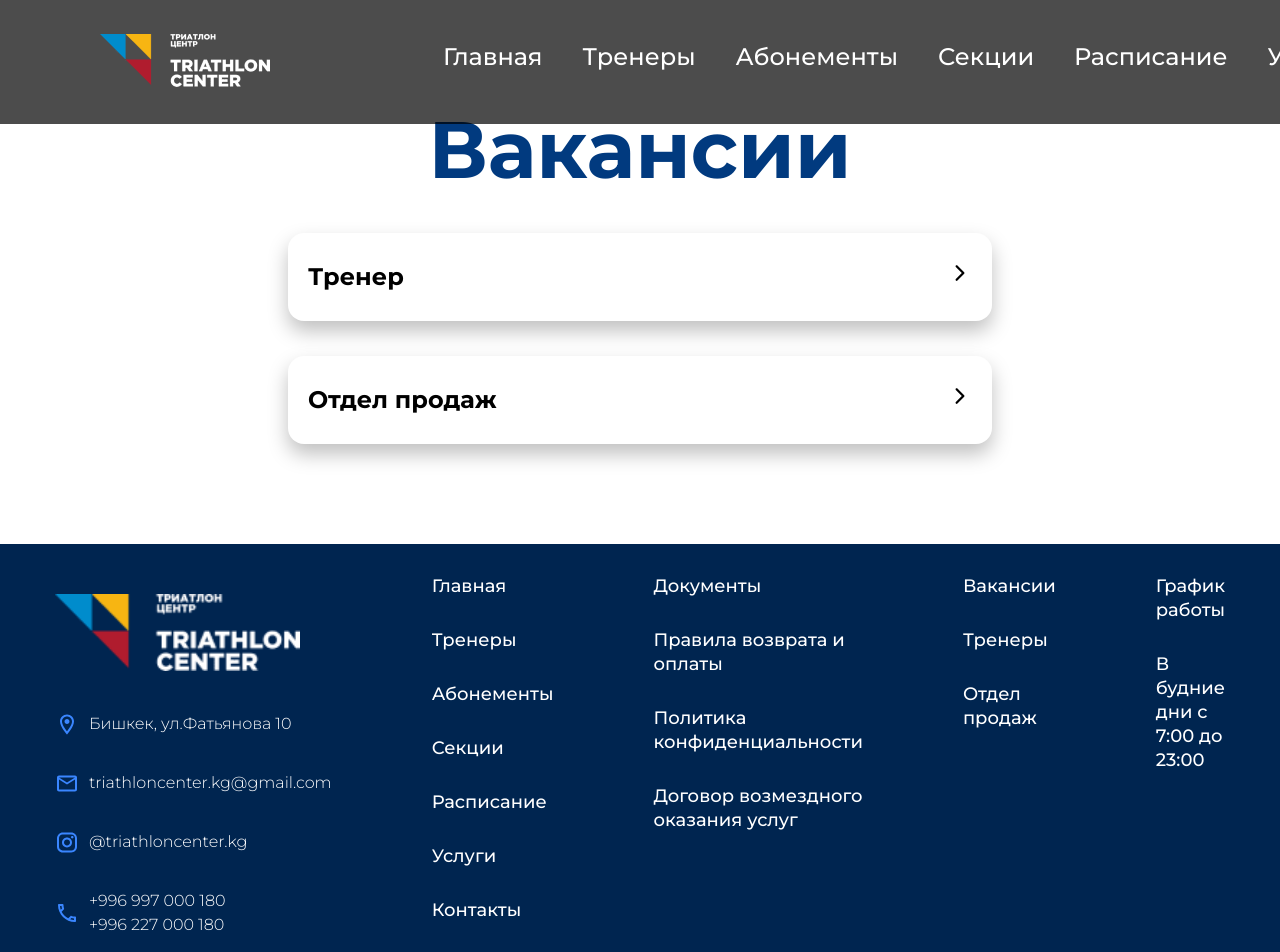
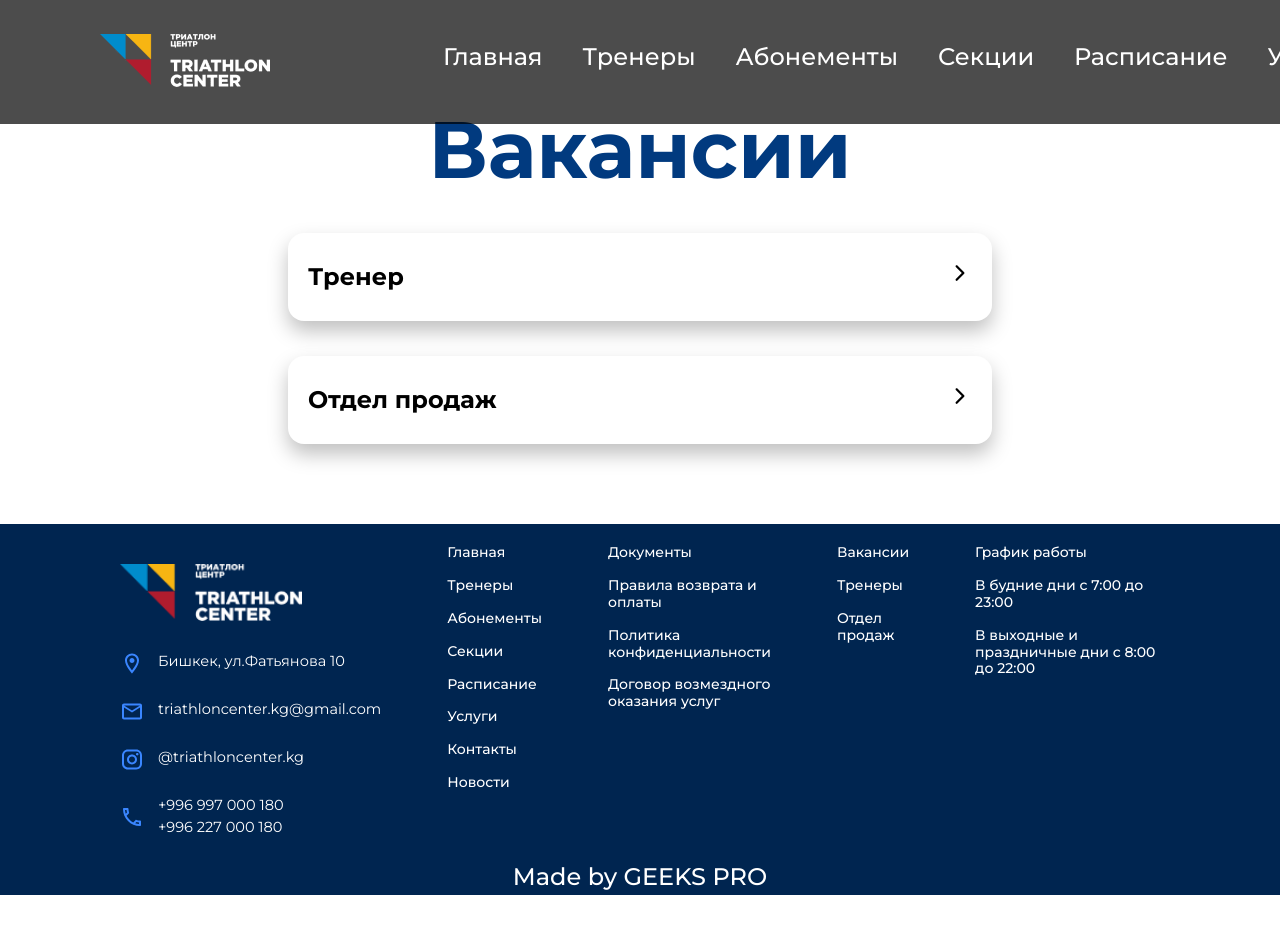
Before and after one commit to Dastanow/triathlon, a React (Vite) app: page /vacancies in a window 1280 px wide. Shown: the top 952 px of the page. After the commit the page ends 895 px from the top, so only its background shows below. Built offline with nearby package versions, Linux system fonts and the light colour scheme.

Commit message:
made footer and aboutUs in 1440

```diff
--- a/index.html
+++ b/index.html
@@ -4,6 +4,8 @@
         <meta charset="UTF-8" />
         <link rel="icon" type="image/svg+xml" href="/vite.svg" />
         <meta name="viewport" content="width=device-width, initial-scale=1.0" />
+        <meta name="viewport" content="width=device-width, initial-scale=1">
+
         <link rel="preconnect" href="https://fonts.googleapis.com" />
         <link rel="preconnect" href="https://fonts.gstatic.com" crossorigin />
         <link
--- a/src/Sections/AboutUs/AboutUs.jsx
+++ b/src/Sections/AboutUs/AboutUs.jsx
@@ -7,16 +7,16 @@ const AboutUs = () => {
     return (
         <div className="aboutUs">
             <div className="aboutUs__container">
-                <CustomTitle title={"O нас"}/>
+                <CustomTitle title={'O нас'}/>
                 <div className="aboutUs__platfor">
                     <div className="aboutUs__img">
                         <img src={School} alt="img" />
                     </div>
                     <div className="aboutUs__content">
                         <h3>TRIATHLON CENTER</h3>
-                        <p>Добро пожаловать в наш инклюзивный спортивный клуб! В нашем спортивном клубе профессиональные дружелюбные сотрудники знающие сервис, с индивидуальным подходом к каждому клиенту. Благодаря этому вы погрузитесь в добрую семейную обстановку, где присутствуют инновационные технологии. <br /> <br />Наш спортивный клуб - это место, где забота о вашем здоровье и благополучии становится страстью. Мы создали уютное пространство, где каждый посетитель может обрести не только физическую форму, но и умиротворение для души.</p>
+                        <p>Добро пожаловать в наш инклюзивный спортивный клуб! В нашем спортивном клубе профессиональные дружелюбные сотрудники знающие сервис, с индивидуальным подходом к каждому клиенту. Благодаря этому вы погрузитесь в добрую семейную обстановку, где присутствуют инновационные технологии. <br /> Наш спортивный клуб - это место, где забота о вашем здоровье и благополучии становится страстью. Мы создали уютное пространство, где каждый посетитель может обрести не только физическую форму, но и умиротворение для души.</p>
                         <a href="https://www.triathlon.kg/" target="_blank">
-                          <CustomButton title={'Подробнее'}/>
+                            <CustomButton title={'Подробнее'}/>
                         </a>
                     </div>
                 </div>
--- a/src/Sections/Advantages/Advantages.jsx
+++ b/src/Sections/Advantages/Advantages.jsx
@@ -10,7 +10,7 @@ const Advantages = () => {
                 {AdvanData.map((el) => {
                     return (
                         <div className="block--Two" key={el.id}>
-                           <img src={el.image} alt="img" />
+                            <img src={el.image} alt="img" />
                             <p>{el.discription}</p>
                         </div>
                     );
--- a/src/Sections/Location/Location.scss
+++ b/src/Sections/Location/Location.scss
@@ -2,7 +2,7 @@
   scroll-margin-top: 120px;
 }
 .Location {
-  width: 1720px;
+  max-width: 1920px;
   margin: 0 auto;
 
   .Location__container {
@@ -17,15 +17,14 @@
   .Location__contact {
     background-color: #013d83;
     padding: 236.101px 90.607px 236.402px 90.311px;
-    width: 612px;
+    max-width: 612px;
     height: 752px;
     border-radius: 24px 0px 0px 24px;
     margin-bottom: 7px;
     h3 {
-      width: 300px;
-      font-size: 32px;
+      font-size: 44px;
       font-weight: 700;
-      margin-bottom: 24px;
+      line-height: 120%;
     }
     p {
       font-size: 16px;
@@ -44,3 +43,24 @@
     }
   }
 }
+@media only screen and (max-width: 1440px) {
+.Location {
+ .Location__contact {
+    width: 426px;
+    height: 524px;
+    padding: 164.915px 62.997px 164.526px 63px;;
+       h3 {
+      font-size: 32px;
+      font-weight: 700;
+      line-height: 120%;
+    }
+    p {
+      font-size: 16px;
+      font-weight: 400;
+      line-height: 36px;
+      display: flex;
+      gap: 7px;
+    }
+  }
+}
+}
--- a/src/UI/Map/Map.jsx
+++ b/src/UI/Map/Map.jsx
@@ -2,11 +2,9 @@ import './Map.scss';
 
 const Map = () => {
     return (
-    <div>
+        <div className="map">
             <iframe
                 src="https://www.google.com/maps/embed?pb=!1m18!1m12!1m3!1d2924.6023572249405!2d74.60310637543009!3d42.86012880336322!2m3!1f0!2f0!3f0!3m2!1i1024!2i768!4f13.1!3m3!1m2!1s0x389eb632b000a38b%3A0xae646f5966b1033e!2zMTAg0KTQsNGC0YzRj9C90L7QstCwLCDQkdC40YjQutC10Lo!5e0!3m2!1sru!2skg!4v1709061562312!5m2!1sru!2skg"
-                            width="1208"
-                            height="752"
             ></iframe>
         </div>
     )
--- a/src/UI/Map/Map.scss
+++ b/src/UI/Map/Map.scss
@@ -1,3 +1,13 @@
+.map {
+}
 iframe {
+  width: 1108px;
+  height: 752px;
     border-radius: 0px 24px 24px 0;
   }
+  @media only screen and (max-width: 1440px) {
+    iframe {
+      max-width: 772px;
+      height: 524px;
+    }
+  }
--- a/src/providers/Footer/Footer.jsx
+++ b/src/providers/Footer/Footer.jsx
@@ -16,7 +16,7 @@ const Footer = () => {
         ['Главная', 'Тренеры', 'Абонементы', 'Секции', 'Расписание', 'Услуги', 'Контакты', 'Новости'],
         ['Документы', 'Правила возврата и оплаты', 'Политика конфиденциальности', 'Договор возмездного оказания услуг'],
         [{onClick: VacanciesClick, text: 'Вакансии'},'Тренеры', 'Отдел продаж'],
-        ['График работы', 'В будние дни с 7:00 до 23:00', {div: ' В выходные и праздничные', p: 'дни с 8:00 до 22:00'}]
+        ['График работы', 'В будние дни с 7:00 до 23:00', ' В выходные и праздничные  дни с 8:00 до 22:00']
     ]
     return (
         <footer>
@@ -33,7 +33,7 @@ const Footer = () => {
                         <img src={email} alt="img" />
                         triathloncenter.kg@gmail.com
                     </p>
-                    <a href="https://www.instagram.com/triathloncenter.kg/?utm_source=ig_web_button_share_sheet&igsh=ZDNlZDc0MzIxNw%3D%3D">
+                    <a href="https://www.instagram.com/triathloncenter.kg/?utm_source=ig_web_button_share_sheet&igsh=ZDNlZDc0MzIxNw%3D%3D" target="_blank">
                         <p>
                             <img src={instagram} alt="img" />
                             @triathloncenter.kg
@@ -42,13 +42,14 @@ const Footer = () => {
                     <p className="footer__contacts__tel">
                         <img src={phone} alt="img" />
                         +996 997 000 180
-                        <br /> +996 227 000 180
+                        <br />
+                        +996 227 000 180
                     </p>
                 </div>
                 {blocks.map((block, index) => (
                     <div className="footer__blok" key={index}>
                         {block.map((item, i) => {
-                        if(typeof item === "object") {
+                            if(typeof item === 'object') {
                                 return <p key={i} onClick={item.onClick}>{item.text}</p>
                             }else{
                                 return <p key={i}>{item}</p>
--- a/src/providers/Footer/Footer.scss
+++ b/src/providers/Footer/Footer.scss
@@ -1,24 +1,32 @@
+footer {
+  background: var(--Primary, #002550);
+
+}
 .footer__container {
   display: flex;
   justify-content: center;
-  background: var(--Primary, #002550);
   color: #fff;
-  gap: 100px;
-  margin-top: 100px;
-  padding: 30px 80px;
+  gap: 88px;
+  margin-top: 80px;
+  padding: 26px 160px;
+
   .footer__Logotip img {
     width: 245.094px;
-height: 76.293px;
+    height: 76.293px;
   }
-  p {
-    display: flex;
-    gap: 10px;
-  }
+
   .logo__container {
     display: flex;
     flex-direction: column;
     gap: 34px;
     margin-top: 20px;
+    p {
+      display: flex;
+      font-size: 19.417px;
+      font-weight: 400;
+      line-height: 150%;
+      gap: 14px;
+    }
     a {
       color: #fff;
     }
@@ -43,9 +51,11 @@ height: 76.293px;
 .footer__blok {
   display: flex;
   flex-direction: column;
-  gap: 30px;
-  font-size: 18px;
-  font-weight: 500;
+  gap: 23px;
+  p {
+    font-size: 18px;
+    font-weight: 500;
+  }
 }
 h2,
 h3,
@@ -55,3 +65,35 @@ p {
 .Link:visited {
   color: inherit;
 }
+
+@media only screen and (max-width: 1440px) {
+  .footer__container {
+    padding: 20px 120px;
+    gap: 66px;
+    .logo__container {
+      display: flex;
+      flex-direction: column;
+      gap: 23px;
+      p {
+        font-size: 14.563px;
+        font-weight: 400;
+        line-height: 150%;
+      }
+    }
+    p {
+      color: #fff;
+      gap: 8px;
+
+      font-size: 14px;
+      font-weight: 500;
+      line-height: 120%;
+    }
+    .footer__Logotip img {
+      width: 182.031px;
+      height: 56.663px;
+    }
+    .footer__blok {
+      gap: 16px;
+    }
+  }
+}
```
Also changed, not shown: src/Sections/AboutUs/AboutUs.scss (+56 -22 lines), src/Sections/Coaches/Coaches.jsx (line endings or trailing spaces). Lines whose indentation alone changed are shown as unchanged.
